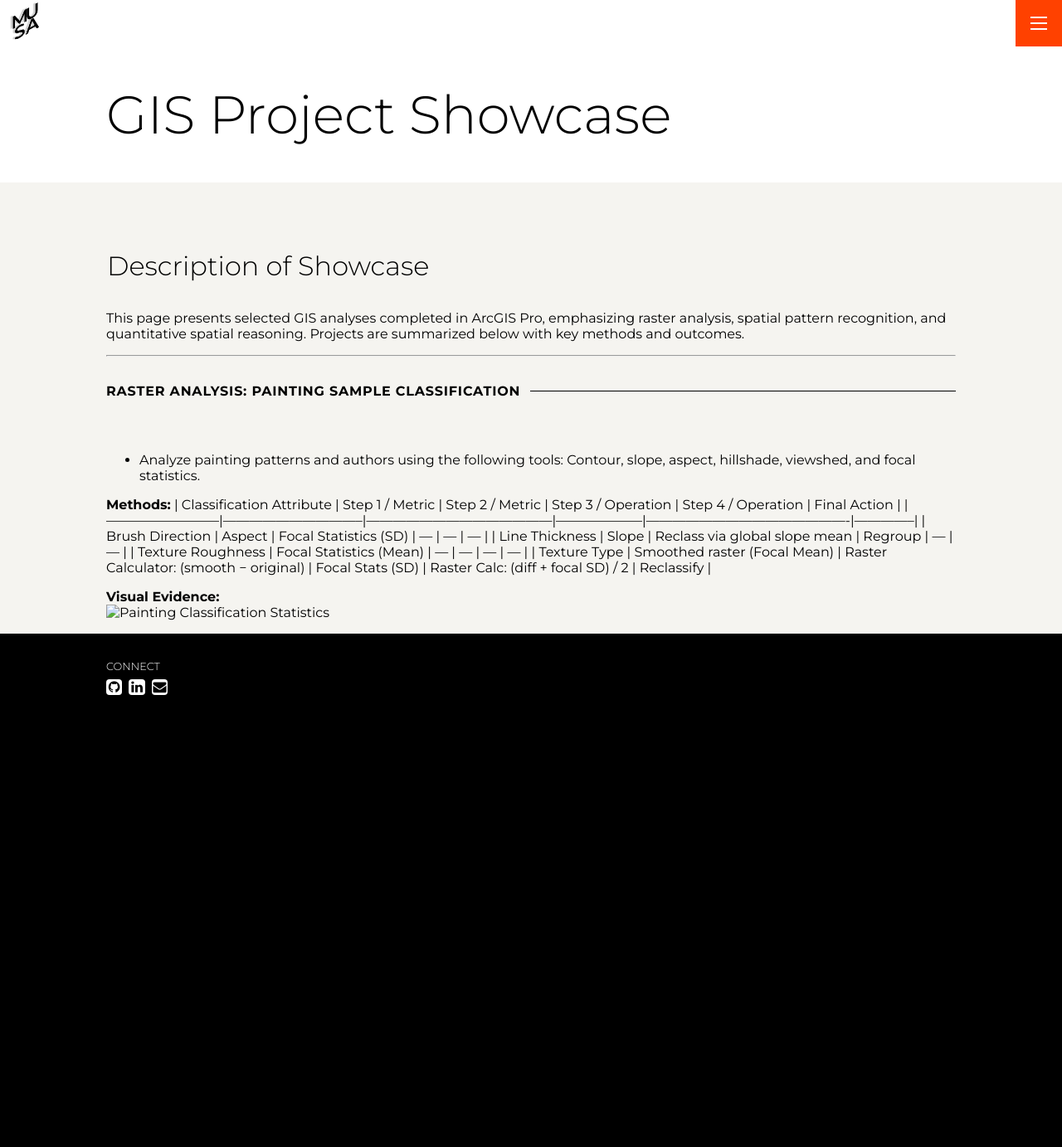
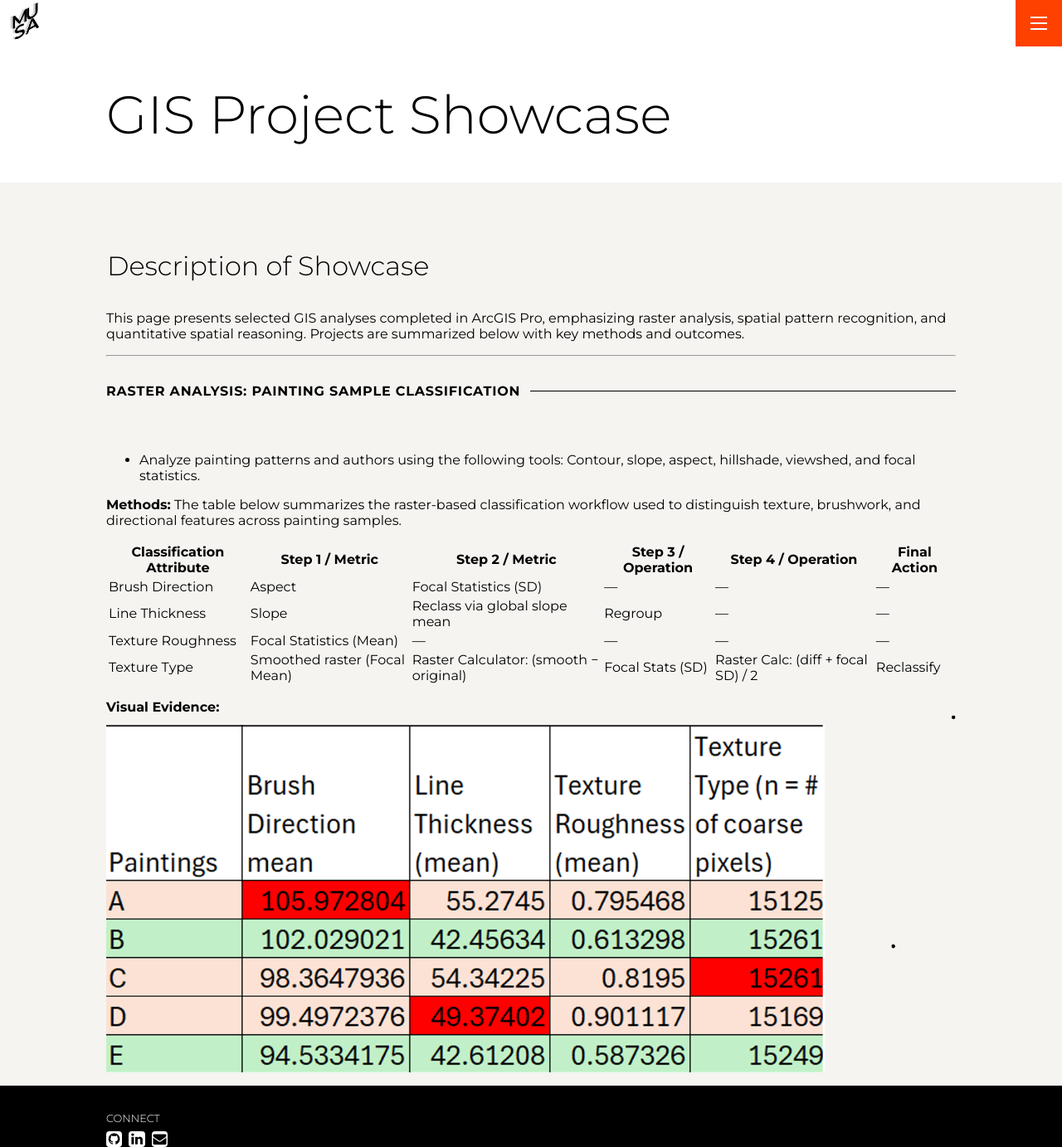
Before and after one commit to astauf03/portfolio, a Jekyll site: the page built from _projects/GIS-projects.md, in a window 1280 px wide and 1383 px high. Shown: the whole window at 83% size. Built offline with Jekyll 4.4.1, drawn with Linux system fonts in a browser that asks for light colours.

Commit message:
markdown format fix

```diff
--- a/_projects/GIS-projects.md
+++ b/_projects/GIS-projects.md
@@ -11,6 +11,8 @@ This page presents selected GIS analyses completed in ArcGIS Pro, emphasizing ra
 - Analyze painting patterns and authors using the following tools: Contour, slope, aspect, hillshade, viewshed, and focal statistics.
 
 **Methods:**
+The table below summarizes the raster-based classification workflow used to distinguish texture, brushwork, and directional features across painting samples.
+
 | Classification Attribute | Step 1 / Metric                | Step 2 / Metric                          | Step 3 / Operation | Step 4 / Operation                          | Final Action |
 |--------------------------|--------------------------------|------------------------------------------|--------------------|----------------------------------------------|--------------|
 | Brush Direction          | Aspect                         | Focal Statistics (SD)                    | —                  | —                                            | —            |
@@ -20,4 +22,4 @@ This page presents selected GIS analyses completed in ArcGIS Pro, emphasizing ra
 
 
 **Visual Evidence:**
-![Painting Classification Statistics]({{ "/assets/img/projects/gis-projects/paintings-summary.png" | relative_url }})
+![Painting Classification Statistics]({{ "/assets/img/projects/GIS/paintings-summary.png" | relative_url }})
```
